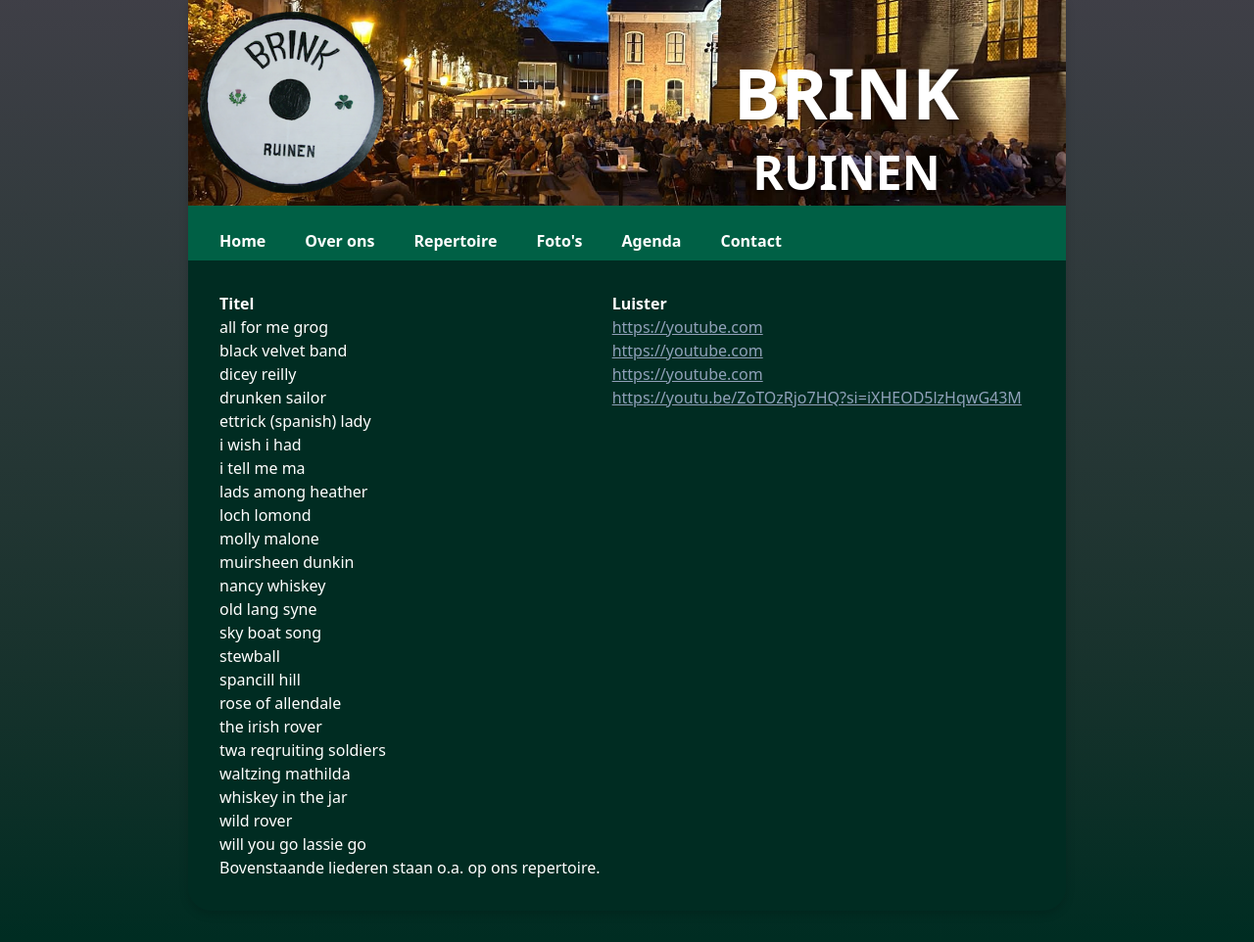
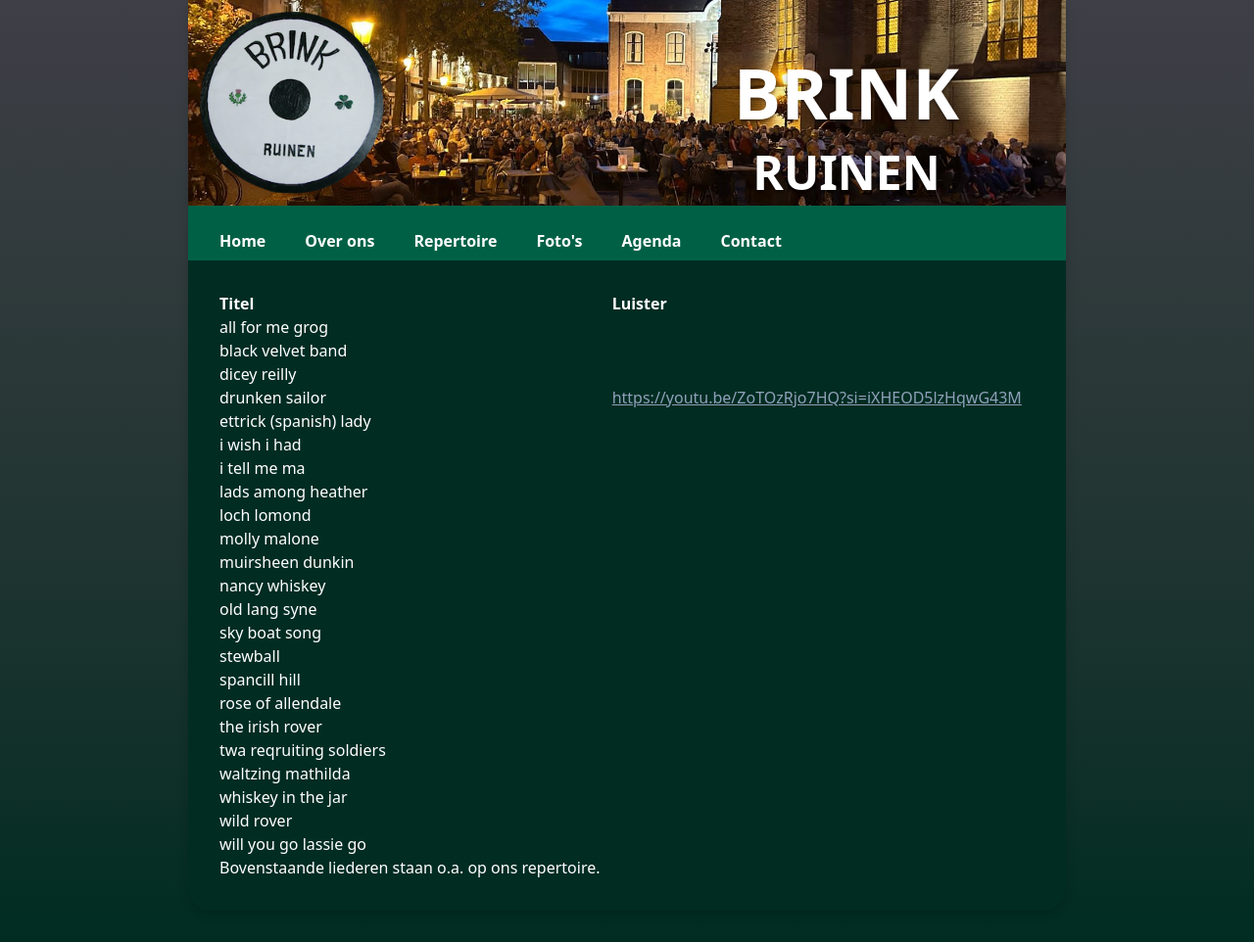
Before and after one commit to t0mmie/brink-ruinen, a Jekyll site: the page built from repertoire.md, in a window 1280 px wide. Shown: the whole page at 98% size. Built offline with Jekyll 4.4.1, drawn with Linux system fonts in a browser that asks for light colours; part of the change alters nothing that is shown.

Commit message:
Update repertoire.md (via Pages CMS)

```diff
--- a/repertoire.md
+++ b/repertoire.md
@@ -3,11 +3,8 @@ layout: repertoire
 title: Repertoire
 songs:
   - title: all for me grog
-    url: https://youtube.com
   - title: black velvet band
-    url: https://youtube.com
   - title: dicey reilly
-    url: https://youtube.com
   - title: drunken sailor
     url: https://youtu.be/ZoTOzRjo7HQ?si=iXHEOD5lzHqwG43M
   - title: ettrick (spanish) lady
```
